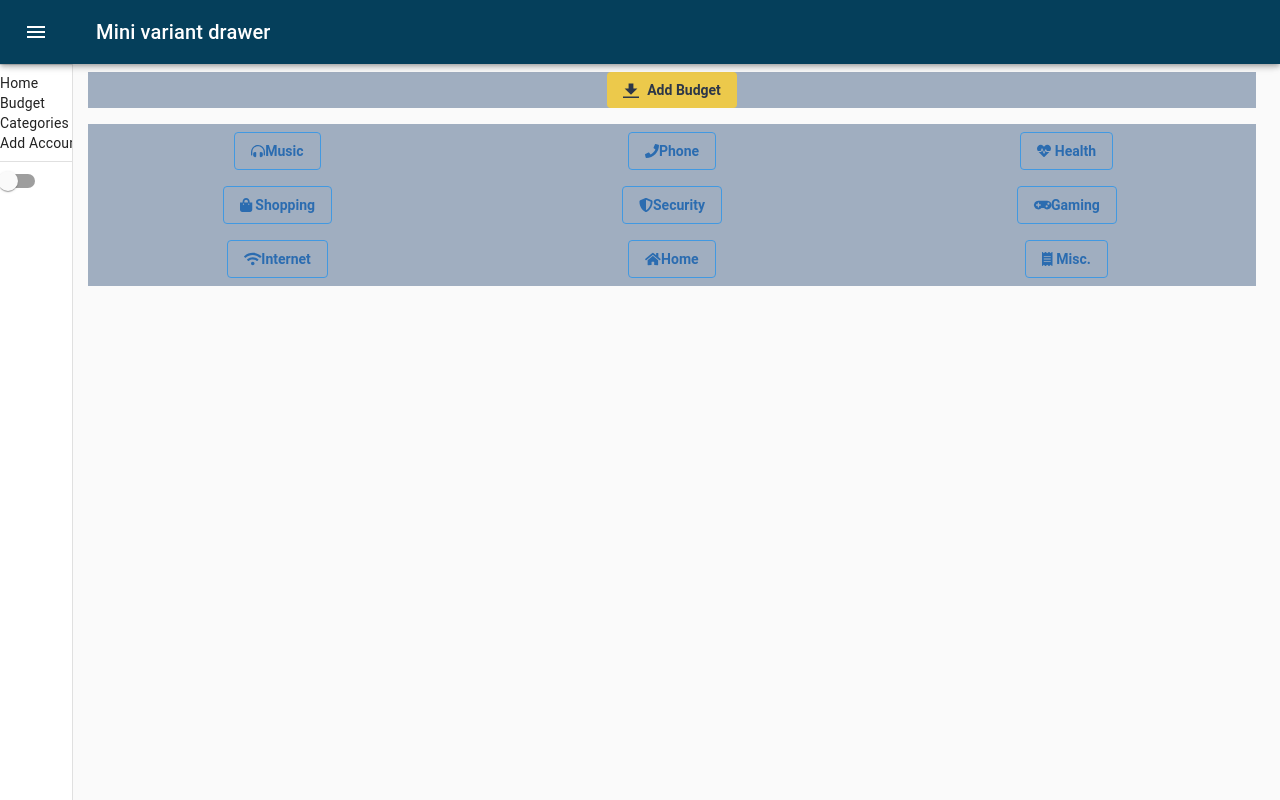
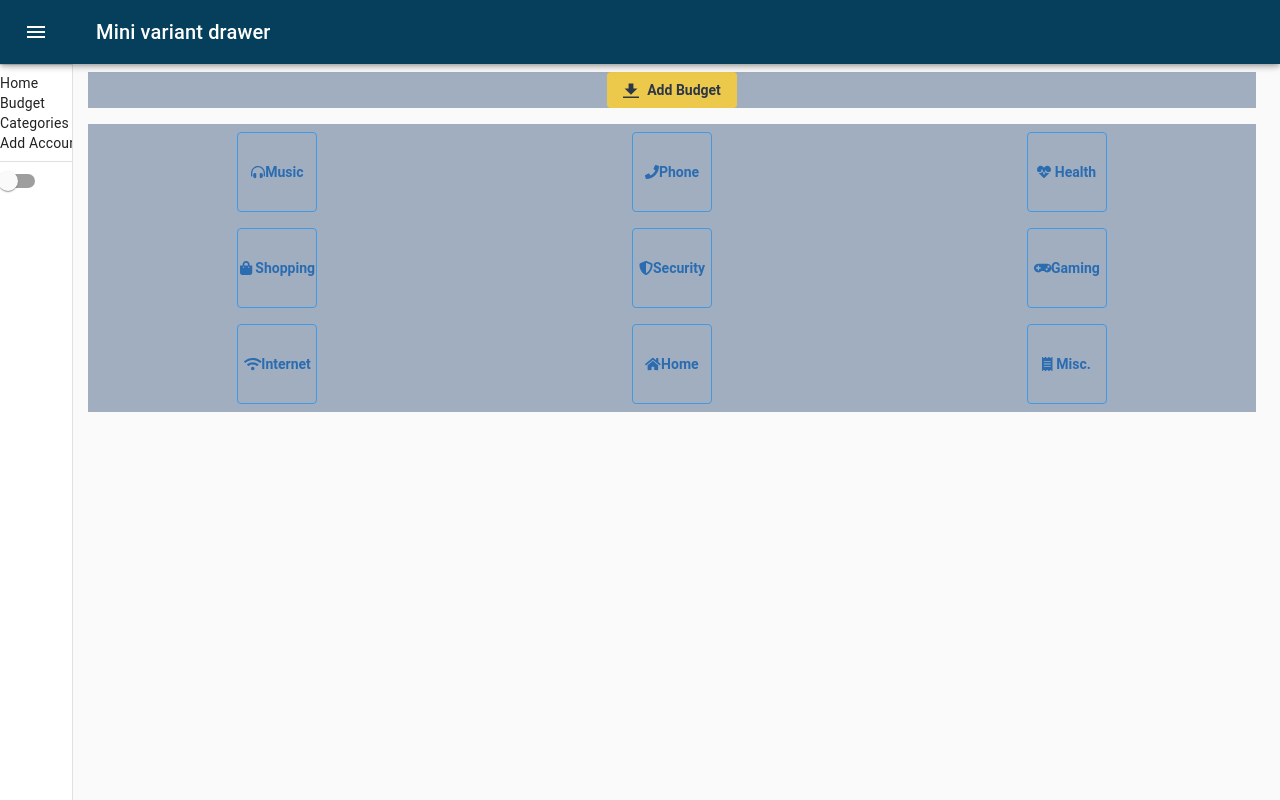
Before and after one commit to 756D6D61/New-Savings-Dashboard, a React (Create React App) app: page /budget in a window 1280 px wide. Built offline with nearby package versions, Linux system fonts and the light colour scheme.

Commit message:
Category buttons

```diff
--- a/src/components/BudgetIcons.js
+++ b/src/components/BudgetIcons.js
@@ -15,61 +15,61 @@ const BudgetIcons = () => {
 	return (
 		<div class="flex flex-wrap -mx-1 overflow-hidden sm:-mx-2 md:-mx-2 lg:-mx-2">
 			<div class="my-1 px-1 w-1/2 overflow-hidden sm:my-2 sm:px-2 sm:w-1/3 md:my-2 md:px-2 md:w-1/3 lg:my-2 lg:px-2 lg:w-1/3 xl:w-1/3">
-				<button class="bg-transparent hover:bg-blue-500 text-blue-700 font-semibold hover:text-white py-2 px-4 border border-blue-500 hover:border-transparent rounded">
+				<button class="text-center bg-transparent hover:bg-blue-500 text-blue-700 font-semibold hover:text-white h-20 w-20 border border-blue-500 hover:border-transparent rounded">
 					<FontAwesomeIcon icon={faHeadphonesAlt} />
 					Music
 				</button>
 			</div>
 
 			<div class="my-1 px-1 w-1/2 overflow-hidden sm:my-2 sm:px-2 sm:w-1/3 md:my-2 md:px-2 md:w-1/3 lg:my-2 lg:px-2 lg:w-1/3 xl:w-1/3">
-				<button class="bg-transparent hover:bg-blue-500 text-blue-700 font-semibold hover:text-white py-2 px-4 border border-blue-500 hover:border-transparent rounded">
+				<button class="text-center bg-transparent hover:bg-blue-500 text-blue-700 font-semibold hover:text-white h-20 w-20 border border-blue-500 hover:border-transparent rounded">
 					<FontAwesomeIcon icon={faPhone} />
 					Phone
 				</button>
 			</div>
 
 			<div class="my-1 px-1 w-1/2 overflow-hidden sm:my-2 sm:px-2 sm:w-1/3 md:my-2 md:px-2 md:w-1/3 lg:my-2 lg:px-2 lg:w-1/3 xl:w-1/3">
-				<button class="bg-transparent hover:bg-blue-500 text-blue-700 font-semibold hover:text-white py-2 px-4 border border-blue-500 hover:border-transparent rounded">
+				<button class="text-center bg-transparent hover:bg-blue-500 text-blue-700 font-semibold hover:text-white h-20 w-20 border border-blue-500 hover:border-transparent rounded">
 					<FontAwesomeIcon icon={faHeartbeat} /> Health
 				</button>
 			</div>
 
 			<div class="my-1 px-1 w-1/2 overflow-hidden sm:my-2 sm:px-2 sm:w-1/3 md:my-2 md:px-2 md:w-1/3 lg:my-2 lg:px-2 lg:w-1/3 xl:w-1/3">
-				<button class="bg-transparent hover:bg-blue-500 text-blue-700 font-semibold hover:text-white py-2 px-4 border border-blue-500 hover:border-transparent rounded">
+				<button class="text-center bg-transparent hover:bg-blue-500 text-blue-700 font-semibold hover:text-white h-20 w-20 border border-blue-500 hover:border-transparent rounded">
 					<FontAwesomeIcon icon={faShoppingBag} /> Shopping
 				</button>
 			</div>
 
 			<div class="my-1 px-1 w-1/2 overflow-hidden sm:my-2 sm:px-2 sm:w-1/3 md:my-2 md:px-2 md:w-1/3 lg:my-2 lg:px-2 lg:w-1/3 xl:w-1/3">
-				<button class="bg-transparent hover:bg-blue-500 text-blue-700 font-semibold hover:text-white py-2 px-4 border border-blue-500 hover:border-transparent rounded">
+				<button class="text-center bg-transparent hover:bg-blue-500 text-blue-700 font-semibold hover:text-white h-20 w-20 border border-blue-500 hover:border-transparent rounded">
 					<FontAwesomeIcon icon={faShieldAlt} />
 					Security
 				</button>
 			</div>
 
 			<div class="my-1 px-1 w-1/2 overflow-hidden sm:my-2 sm:px-2 sm:w-1/3 md:my-2 md:px-2 md:w-1/3 lg:my-2 lg:px-2 lg:w-1/3 xl:w-1/3">
-				<button class="bg-transparent hover:bg-blue-500 text-blue-700 font-semibold hover:text-white py-2 px-4 border border-blue-500 hover:border-transparent rounded">
+				<button class="text-center bg-transparent hover:bg-blue-500 text-blue-700 font-semibold hover:text-white h-20 w-20 border border-blue-500 hover:border-transparent rounded">
 					<FontAwesomeIcon icon={faGamepad} />
 					Gaming
 				</button>
 			</div>
 
 			<div class="my-1 px-1 w-1/2 overflow-hidden sm:my-2 sm:px-2 sm:w-1/3 md:my-2 md:px-2 md:w-1/3 lg:my-2 lg:px-2 lg:w-1/3 xl:w-1/3">
-				<button class="bg-transparent hover:bg-blue-500 text-blue-700 font-semibold hover:text-white py-2 px-4 border border-blue-500 hover:border-transparent rounded">
+				<button class="text-center bg-transparent hover:bg-blue-500 text-blue-700 font-semibold hover:text-white h-20 w-20 border border-blue-500 hover:border-transparent rounded">
 					<FontAwesomeIcon icon={faWifi} />
 					Internet
 				</button>
 			</div>
 
 			<div class="my-1 px-1 w-1/2 overflow-hidden sm:my-2 sm:px-2 sm:w-1/3 md:my-2 md:px-2 md:w-1/3 lg:my-2 lg:px-2 lg:w-1/3 xl:w-1/3">
-				<button class="bg-transparent hover:bg-blue-500 text-blue-700 font-semibold hover:text-white py-2 px-4 border border-blue-500 hover:border-transparent rounded">
+				<button class="text-center bg-transparent hover:bg-blue-500 text-blue-700 font-semibold hover:text-white h-20 w-20 border border-blue-500 hover:border-transparent rounded">
 					<FontAwesomeIcon icon={faHome} />
 					Home
 				</button>
 			</div>
 
 			<div class="my-1 px-1 w-1/2 overflow-hidden sm:my-2 sm:px-2 sm:w-1/3 md:my-2 md:px-2 md:w-1/3 lg:my-2 lg:px-2 lg:w-1/3 xl:w-1/3">
-				<button class="bg-transparent hover:bg-blue-500 text-blue-700 font-semibold hover:text-white py-2 px-4 border border-blue-500 hover:border-transparent rounded">
+				<button class="text-center bg-transparent hover:bg-blue-500 text-blue-700 font-semibold hover:text-white h-20 w-20 border border-blue-500 hover:border-transparent rounded">
 					<FontAwesomeIcon icon={faReceipt} /> Misc.
 				</button>
 			</div>
```
